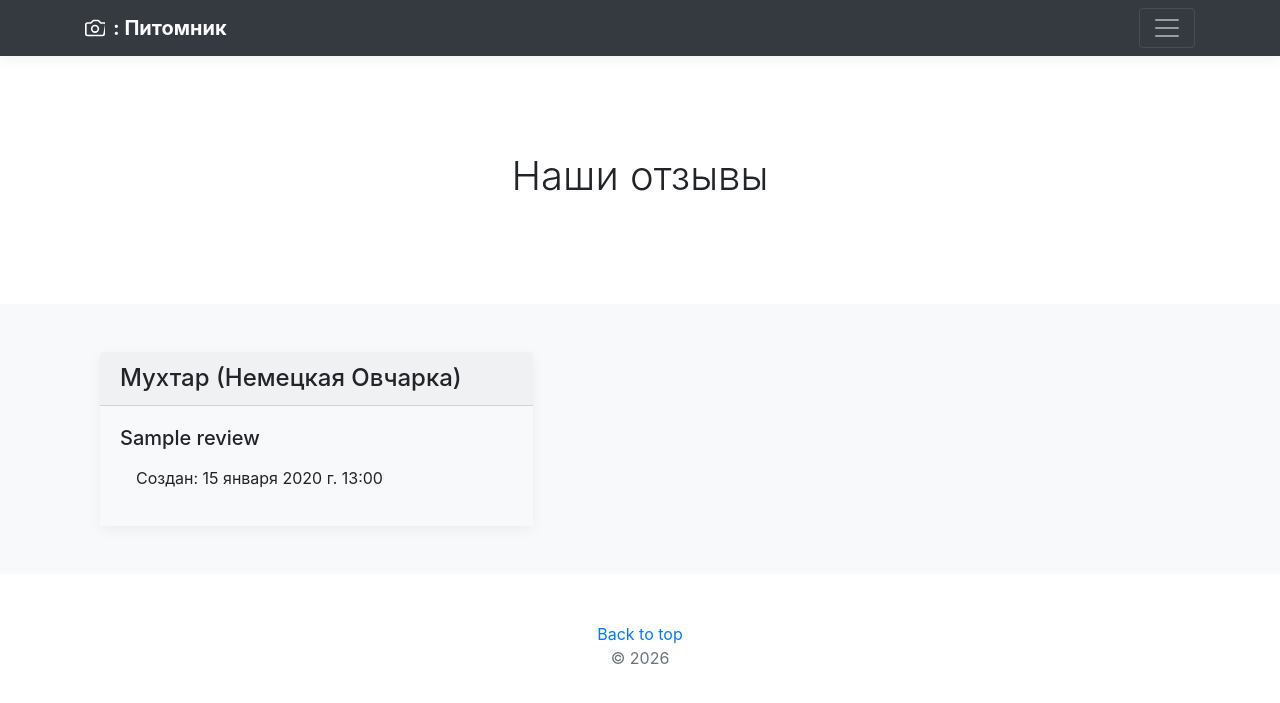
After one commit to Yura123410/frameworkDZCBV, a Django app: page /reviews/ in a window 1280 px wide. The commit adds this page. Shown: the top 703 px of the page. Run offline with Django 5.2, Linux system fonts and the light colour scheme; data comes from the database, SQL or seed files in the repository; tables that the repository leaves empty hold one stand-in row (values such as "Sample post"); some libraries are stand-ins or nearby versions.

Commit message:
- Добавлен ReviewListView - Добавлен ReviewDeactivatedListView - Создан шаблон для Reviews - Внесены необходимые изменения в текущие шаблоны

```diff
--- a/dogs/templates/dogs/base.html
+++ b/dogs/templates/dogs/base.html
@@ -26,6 +26,7 @@
                         <li><a href="{% url 'dogs:index' %}" class="text-white">Главная</a></li>
                         <li><a href="{% url 'dogs:breeds' %}" class="text-white">Породы</a></li>
                         <li><a href="{% url 'dogs:dogs_list' %}" class="text-white">Собаки</a></li>
+                        <li><a href="{% url 'reviews:reviews_list' %}" class="text-white">Наши отзывы</a></li>
                         <li><a href="{% url 'dogs:dog_create' %}" class="text-white">Добавить собаку</a></li>
                         {% if user.is_authenticated %}
                             <li><a href="{% url 'users:users_list' %}" class="text-white">Все пользователи</a></li>
--- a/dogs/templates/dogs/dogs.html
+++ b/dogs/templates/dogs/dogs.html
@@ -8,8 +8,8 @@
     {% include 'dogs/includes/inc_dog_card.html' with object=object %}
     {% endfor %}
     </div>
-    <a href="{% url 'dogs:dogs_list' %}" class="btn btn-outline-success m-2">Активные собаки</a>
-    <a href="{% url 'dogs:dogs_list_deactivated' %}" class="btn btn-outline-secondary m-2">Не активные собаки</a>
+    <a href="{% url 'dogs:dogs_list_deactivated' %}" class="btn btn-outline-secondary m-2 float-right">Не активные собаки</a>
+    <a href="{% url 'dogs:dogs_list' %}" class="btn btn-outline-success m-2 float-right">Активные собаки</a>
 </div>
 
 
--- /dev/null
+++ b/reviews/templates/reviews/includes/inc_review_card.html
@@ -0,0 +1,15 @@
+{% load my_tags %}
+{% load user_tags %}
+<div class="col-5">
+    <div class="card-mb-0 box-shadow">
+        <div class="card-header">
+            <h4 class="my-0 fond-weight-center">{{ object.dog }}</h4>
+        </div>
+        <div class="card-body">
+            <h5 class="card-title pricing-card-title">{{ object|truncatechars:30 }}</h5>
+            <ul class="list-unstyled mt-3 md-4 text-start m-3">
+                <li>Создан: {{ object.created }}</li>
+            </ul>
+        </div>
+    </div>
+</div>
--- /dev/null
+++ b/reviews/templates/reviews/reviews.html
@@ -0,0 +1,15 @@
+{% extends 'dogs/base.html' %}
+
+{% block content %}
+
+<div class="container">
+    <div class="row">
+        {% for object in object_list %}
+        {% include 'reviews/includes/inc_review_card.html' with object=object %}
+        {% endfor %}
+    </div>
+
+</div>
+
+
+{% endblock %}
--- a/reviews/urls.py
+++ b/reviews/urls.py
@@ -1,9 +1,12 @@
 from django.urls import path
 
 from reviews.apps import ReviewsConfig
+from reviews.views import ReviewListView, ReviewDeactivatedListView
+
 
 app_name = ReviewsConfig.name
 
 urlpatterns = [
-
+    path('', ReviewListView.as_view(), name='reviews_list'),
+    path('deactivated', ReviewDeactivatedListView.as_view(), name='reviews_deactivated'),
 ]
--- a/reviews/views.py
+++ b/reviews/views.py
@@ -1,3 +1,35 @@
-from django.shortcuts import render
+from django.http import HttpResponseForbidden
+from django.urls import reverse
+from django.shortcuts import get_object_or_404,redirect
+from django.views.generic import ListView, CreateView, UpdateView, DetailView, DeleteView
+from django.contrib.auth.mixins import LoginRequiredMixin, PermissionRequiredMixin
+from django.core.exceptions import PermissionDenied
+from redis.commands.search.querystring import querystring
 
-# Create your views here.
+from reviews.forms import ReviewForm
+from reviews.models import Review
+from users.models import User
+
+class ReviewListView(ListView):
+    model = Review
+    extra_context = {
+        'title': 'Наши отзывы'
+    }
+    template_name = 'reviews/reviews.html'
+
+    def get_queryset(self):
+        queryset = super().get_queryset()
+        queryset = queryset.filter(sign_of_review=True)
+        return queryset
+
+class ReviewDeactivatedListView(ListView):
+    model = Review
+    extra_context = {
+        'title': 'Неактивные отзывы'
+    }
+    template_name = 'reviews/reviews.html'
+
+    def get_queryset(self):
+        queryset = super().get_queryset()
+        queryset = queryset.filter(sign_of_review=False)
+        return queryset
```
